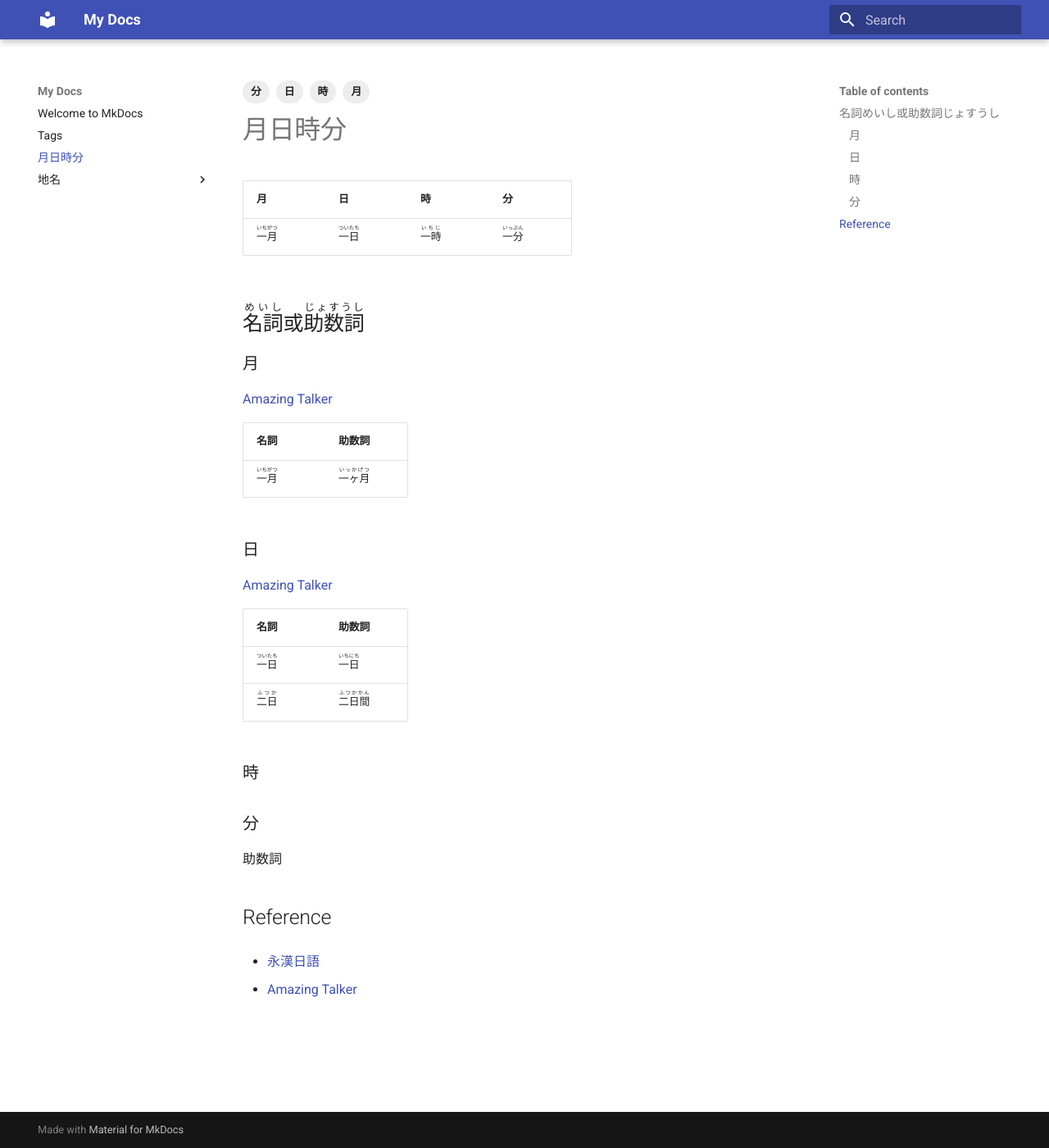
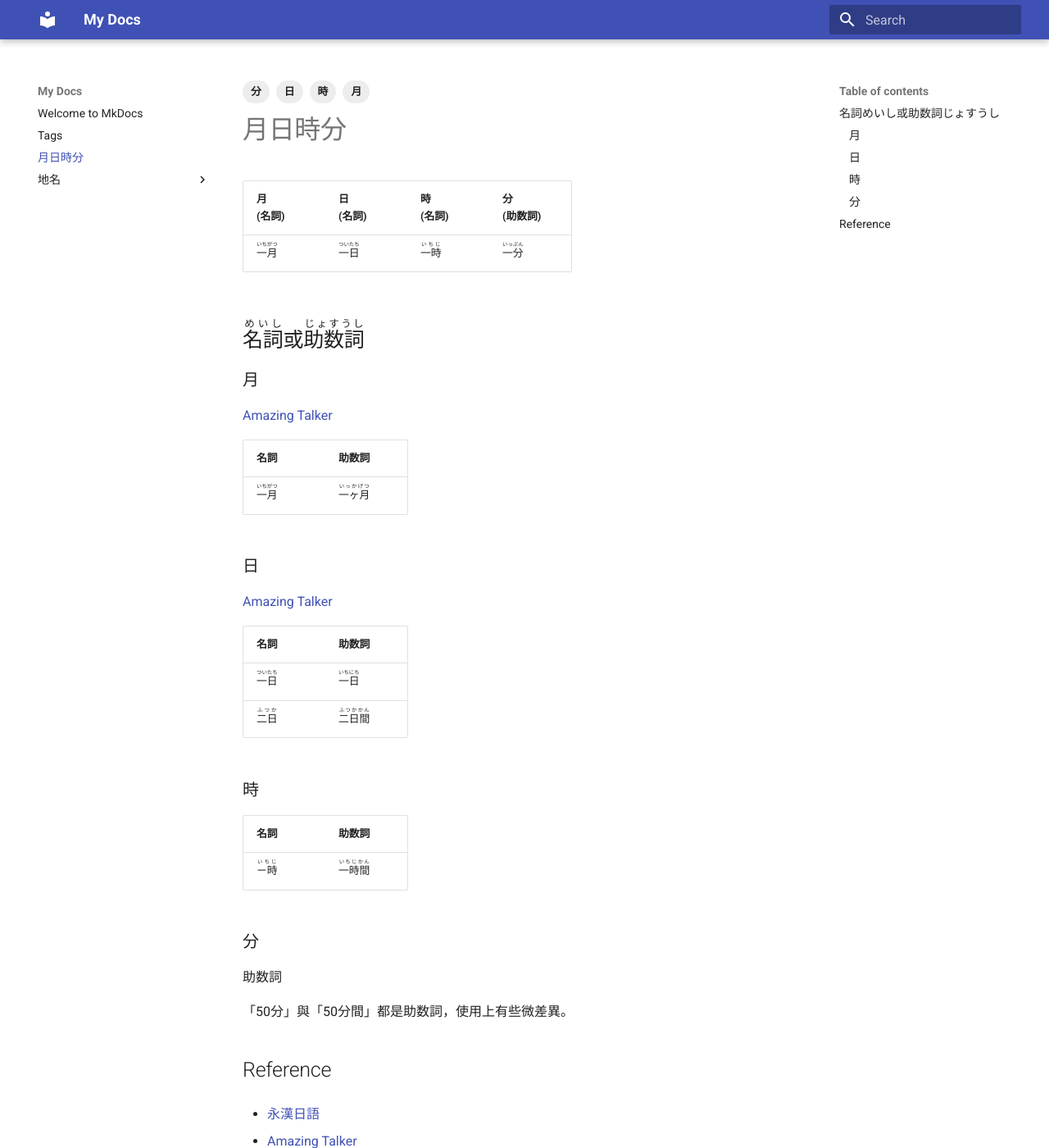
Before and after one commit to luomein/my_jp_dict, an MkDocs documentation site: the page built from docs/月日時分.md, in a window 1280 px wide and 1400 px high. Shown: the whole window at 82% size. Built offline with MkDocs 1.6.1 and Material for MkDocs 9.7.7, drawn with Linux system fonts in a browser that asks for light colours.

Commit message:
Update 月日時分.md

```diff
--- a/docs/月日時分.md
+++ b/docs/月日時分.md
@@ -10,7 +10,7 @@ tags:
 
 
 
-|月|日|時|分|
+|月<br>(名詞)|日<br>(名詞)|時<br>(名詞)|分<br>(助数詞)|
 | -- | -- | -- | -- |
 | <ruby>一月<rt>いちがつ</rt></ruby> | <ruby>一日<rt>ついたち</rt></ruby> | <ruby>一時<rt>いちじ</rt></ruby> | <ruby>一分<rt>いっぷん</rt></ruby> |
 
@@ -36,9 +36,15 @@ tags:
 
 ### 時
 
+| 名詞 | 助数詞 |
+| -- | -- |
+| <ruby>ㄧ時<rt>いちじ</rt></ruby> | <ruby>一時間<rt>いちじかん</rt></ruby> |
+
 ### 分
 
 助数詞
+
+「50分」與「50分間」都是助数詞，使用上有些微差異。
 
 ## Reference
 
```
